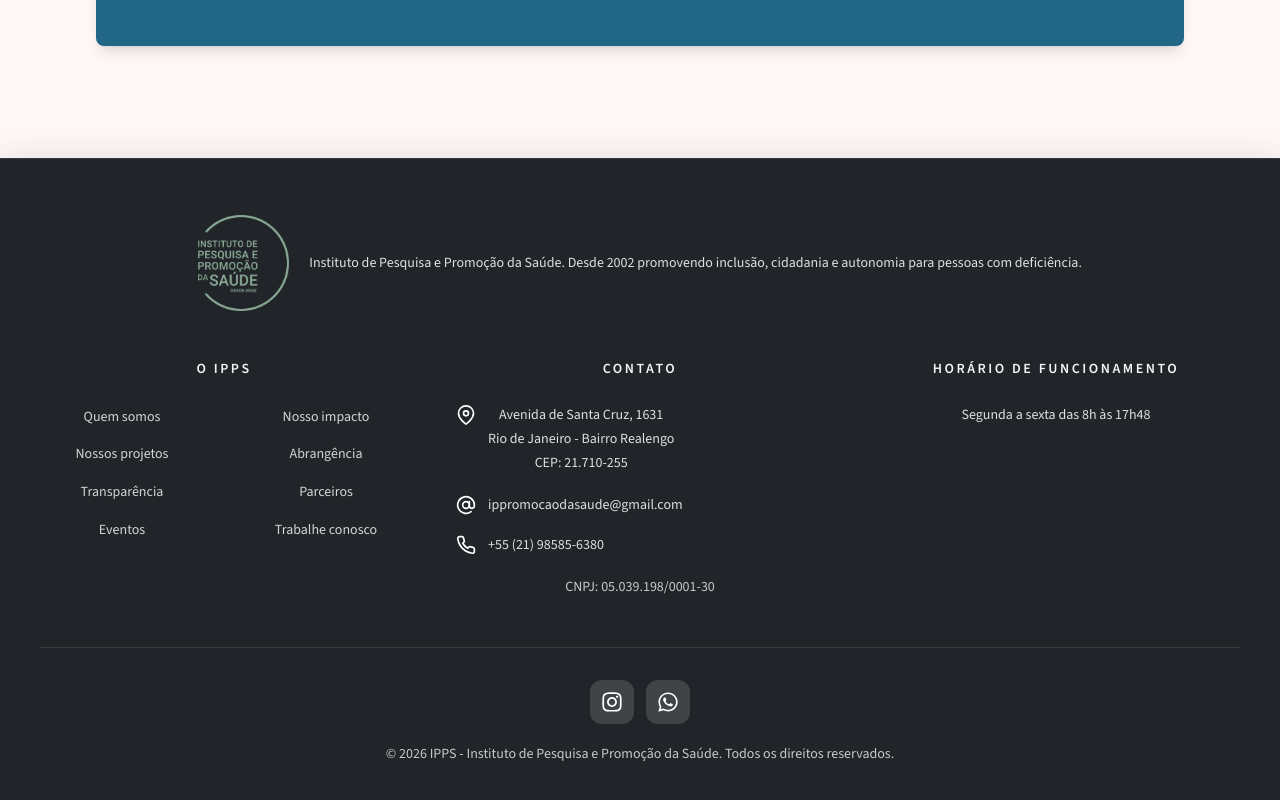
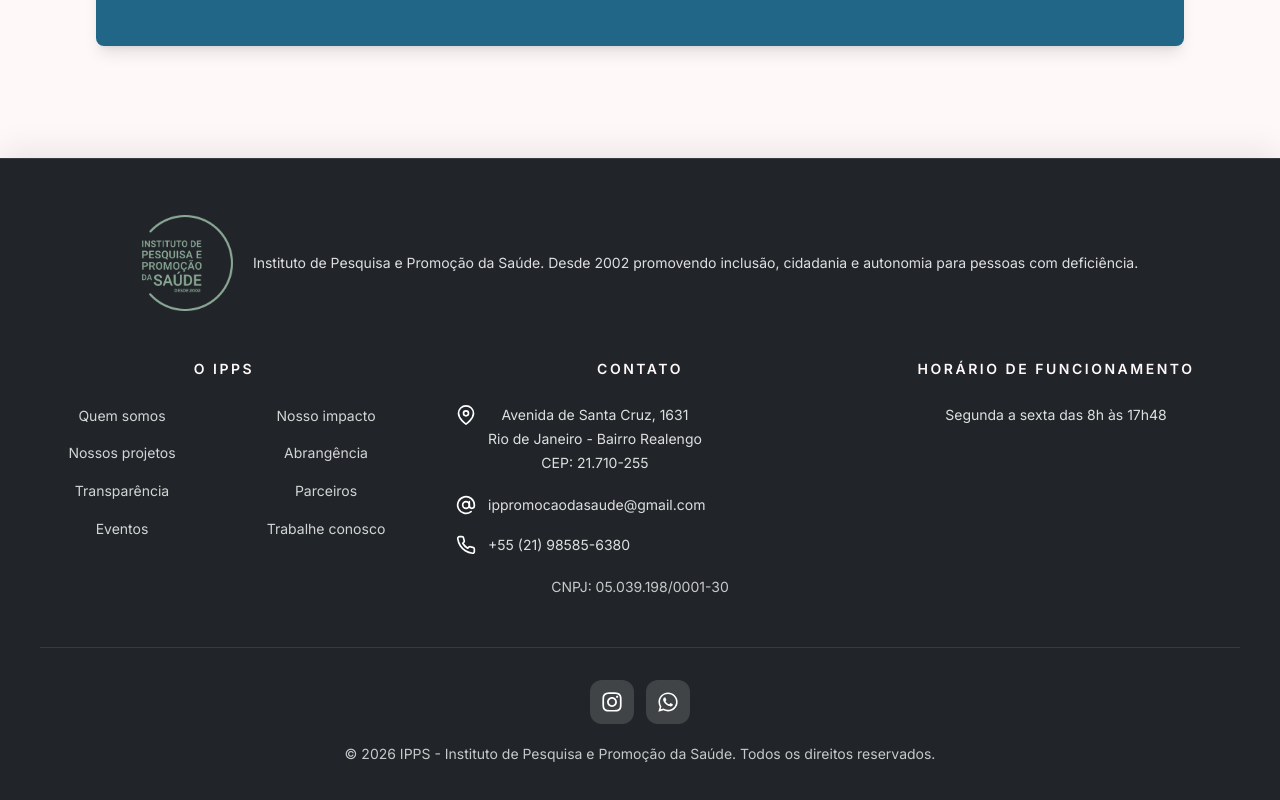
Before and after one commit to MF-Sergio/IPPS, a React (Vite) app: page / in a window 1280 px wide. Shown: the part 5303-6103 px from the top of the page. Built offline with nearby package versions, Linux system fonts and the light colour scheme.

Commit message:
style: adicionado a fonte Inter para utilizar no footer

```diff
--- a/src/index.css
+++ b/src/index.css
@@ -1,9 +1,11 @@
 @import url("https://fonts.googleapis.com/css2?family=Source+Sans+3:wght@400;500;600;700&display=swap");
+@import url("https://fonts.googleapis.com/css2?family=Inter:wght@400;500;600;700&display=swap");
 @import "tailwindcss";
 
 :root {
   --sans: "Source Sans 3", sans-serif;
   --heading: "Source Sans 3", sans-serif;
+  --sans-alt: "Inter", sans-serif;
   --titulo: #a9171a;
   --icones: #7b1e3d;
   --fundo: #fef8f8;
@@ -43,6 +45,12 @@ body {
   text-align: center;
 }
 
+footer,
+footer h3 {
+  font-family: var(--sans-alt);
+  color: var(--fundo);
+}
+
 h1,
 h2,
 h3,
```
